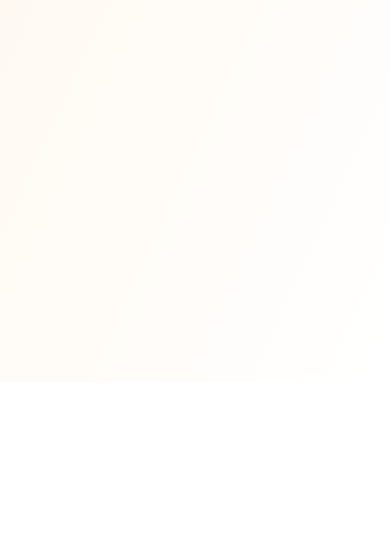
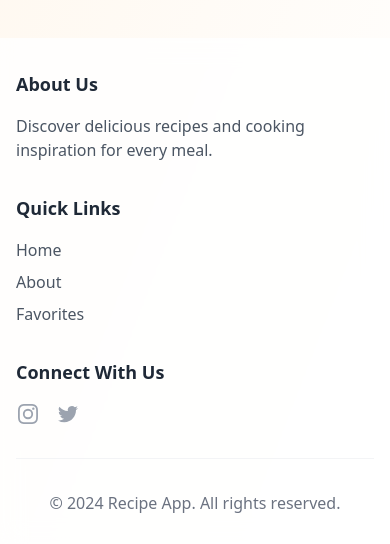
Before and after one commit to Dion464/recepie, a Next.js app: page / in a window 390 px wide. Shown: the part 462-1006 px from the top of the page. Before the commit the page ends 844 px from the top, so only its background shows below. Built offline with nearby package versions, Linux system fonts and the light colour scheme; no server answers.

Commit message:
fixed the footer responsivity

```diff
--- a/src/app/components/footer.js
+++ b/src/app/components/footer.js
@@ -1,12 +1,37 @@
 export default function Footer() {
   return (
-    <footer className="mt-12 sm:mt-20 pb-8">
-      <div className="max-w-7xl mx-auto px-4 sm:px-6 lg:px-8">
-        <div className="border-t border-gray-200 pt-8 text-center">
-          <p className="text-sm sm:text-base text-gray-500">
-            © {new Date().getFullYear()} Recipe App. All rights reserved.
+    <footer className="bg-white/80 backdrop-blur-md mt-12">
+      <div className="max-w-7xl mx-auto px-4 sm:px-6 lg:px-8 py-8">
+        <div className="grid grid-cols-1 md:grid-cols-3 gap-8">
+          <div>
+            <h3 className="text-lg font-semibold text-gray-800 mb-4">About Us</h3>
+            <p className="text-gray-600">
+              Discover delicious recipes and cooking inspiration for every meal.
             </p>
-          <div className="mt-4 flex justify-center space-x-6">
+          </div>
+          <div>
+            <h3 className="text-lg font-semibold text-gray-800 mb-4">Quick Links</h3>
+            <ul className="space-y-2">
+              <li>
+                <a href="/" className="text-gray-600 hover:text-orange-500 transition-colors">
+                  Home
+                </a>
+              </li>
+              <li>
+                <a href="/about" className="text-gray-600 hover:text-orange-500 transition-colors">
+                  About
+                </a>
+              </li>
+              <li>
+                <a href="/favorite" className="text-gray-600 hover:text-orange-500 transition-colors">
+                  Favorites
+                </a>
+              </li>
+            </ul>
+          </div>
+          <div>
+            <h3 className="text-lg font-semibold text-gray-800 mb-4">Connect With Us</h3>
+            <div className="flex space-x-4">
               <a href="#" className="text-gray-400 hover:text-gray-500">
                 <span className="sr-only">Instagram</span>
                 <svg className="h-6 w-6" fill="currentColor" viewBox="0 0 24 24">
@@ -22,6 +47,10 @@ export default function Footer() {
             </div>
           </div>
         </div>
+        <div className="mt-8 border-t border-gray-100 pt-8 text-center">
+          <p className="text-gray-500">© {new Date().getFullYear()} Recipe App. All rights reserved.</p>
+        </div>
+      </div>
     </footer>
   );
 }
--- a/src/app/page.js
+++ b/src/app/page.js
@@ -5,6 +5,7 @@ import RecipeCard from './components/recepieCard';
 import SearchBar from './components/searchBar';
 import FeaturedRecipe from './components/featuredRecepies';
 import Header from './components/header';
+import Footer from './components/footer';
 
 export default function Home() {
   const [recipes, setRecipes] = useState([]);
@@ -47,6 +48,7 @@ export default function Home() {
             </div>
           </div>
         </div>
+        <Footer />
       </div>
     </>
   );
```
Lines whose indentation alone changed are shown as unchanged.
